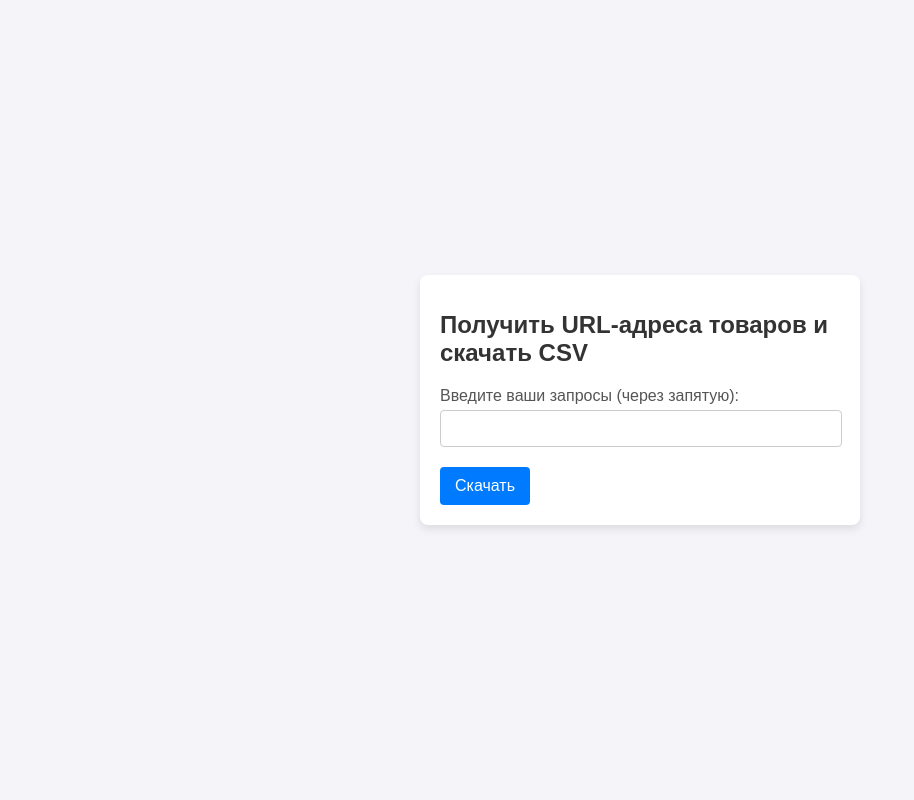
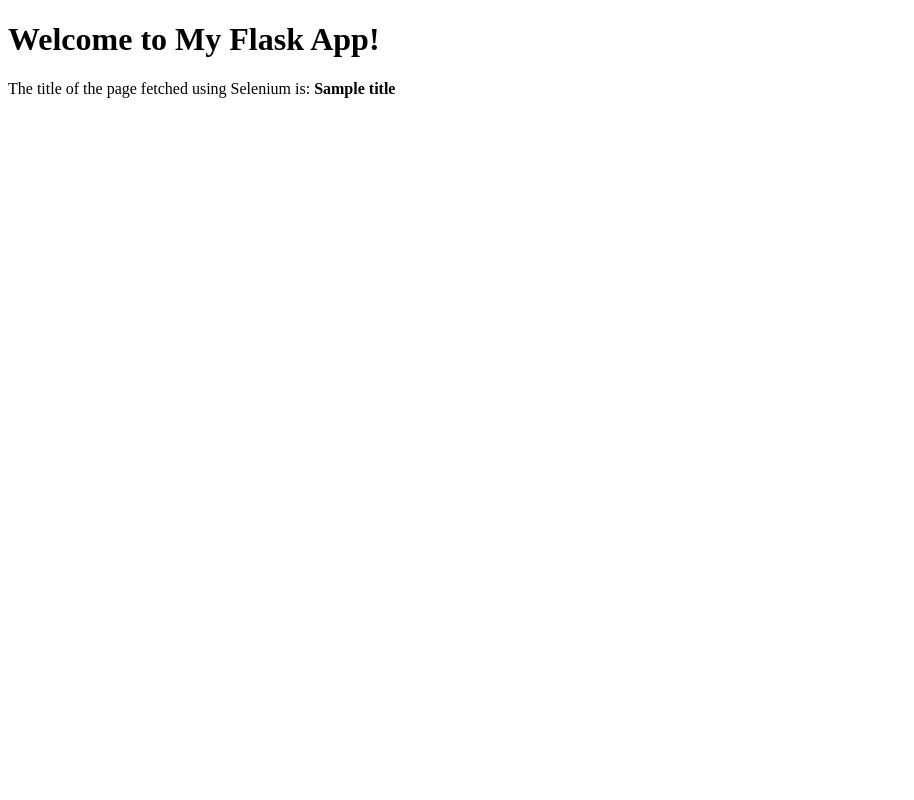
Before and after one commit to Smirnov-Artem/Avito-Parser, a Flask app: template templates/index.html in a window 1280 px wide. Shown: the whole page, without its empty margins (0-914 px from the left). Run offline with Flask 2, Linux system fonts and the light colour scheme; the template is opened without the code that fills it: most values are stand-ins (such as "Sample title", 1, 10 or a date in 2020).

Commit message:
Update index.html

```diff
--- a/templates/index.html
+++ b/templates/index.html
@@ -1,67 +1,12 @@
 <!DOCTYPE html>
-<html lang="ru">
+<html lang="en">
 <head>
     <meta charset="UTF-8">
     <meta name="viewport" content="width=device-width, initial-scale=1.0">
-    <title>URL Fetcher</title>
-    <style>
-        body {
-            font-family: Arial, sans-serif;
-            background-color: #f4f4f9;
-            margin: 0;
-            padding: 0;
-            display: flex;
-            justify-content: center;
-            align-items: center;
-            height: 100vh;
-        }
-        .container {
-            background-color: #ffffff;
-            padding: 20px;
-            border-radius: 8px;
-            box-shadow: 0 4px 8px rgba(0, 0, 0, 0.1);
-            max-width: 400px;
-            width: 100%;
-        }
-        h1 {
-            font-size: 1.5em;
-            margin-bottom: 20px;
-            color: #333;
-        }
-        label {
-            font-size: 1em;
-            color: #555;
-        }
-        input[type="text"] {
-            width: calc(100% - 20px);
-            padding: 10px;
-            margin-top: 5px;
-            margin-bottom: 20px;
-            border: 1px solid #ccc;
-            border-radius: 4px;
-        }
-        button {
-            background-color: #007bff;
-            color: #ffffff;
-            border: none;
-            padding: 10px 15px;
-            border-radius: 4px;
-            cursor: pointer;
-            font-size: 1em;
-        }
-        button:hover {
-            background-color: #0056b3;
-        }
-    </style>
+    <title>{{ title }}</title>
 </head>
 <body>
-    <div class="container">
-        <h1>Получить URL-адреса товаров и скачать CSV</h1>
-        <form method="post">
-            <label for="queries">Введите ваши запросы (через запятую):</label><br>
-            <input type="text" id="queries" name="queries" required><br>
-            <button type="submit">Скачать</button>
-        </form>
-    </div>
+    <h1>Welcome to My Flask App!</h1>
+    <p>The title of the page fetched using Selenium is: <strong>{{ title }}</strong></p>
 </body>
 </html>
```
